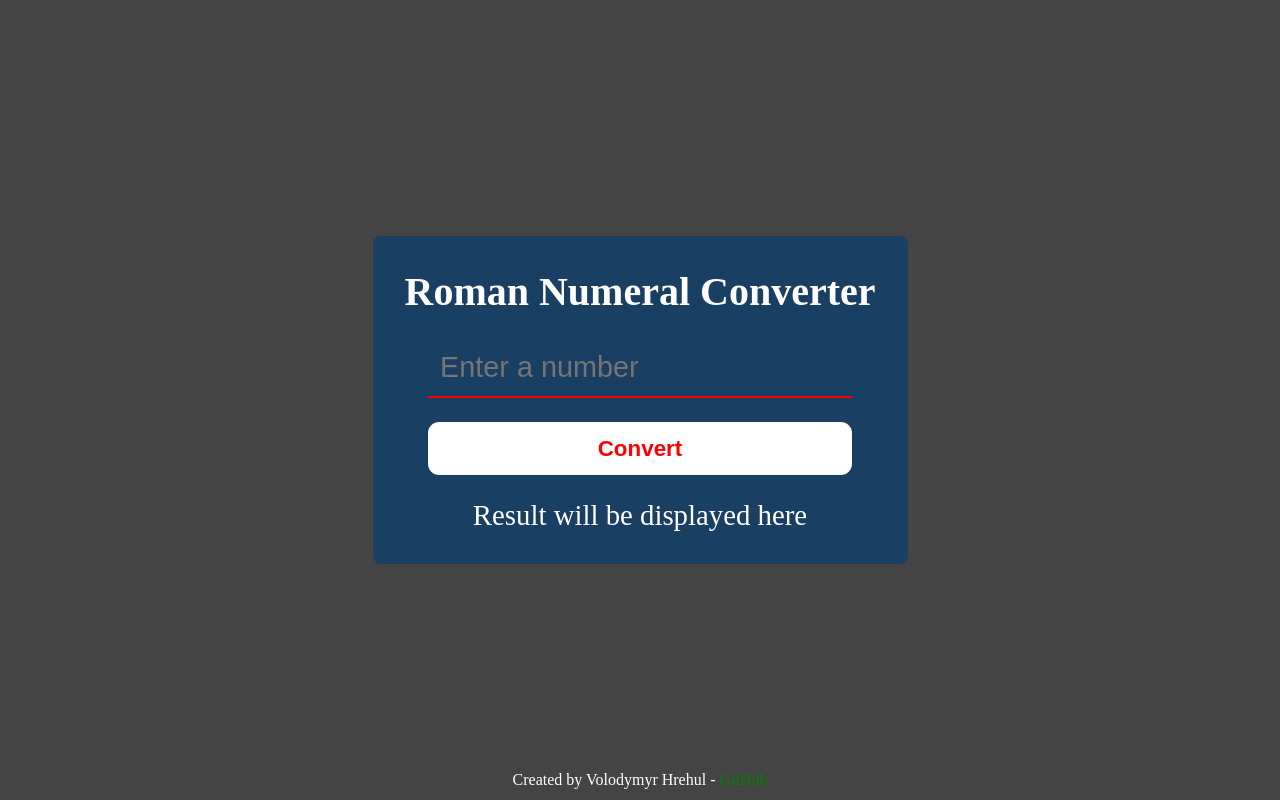
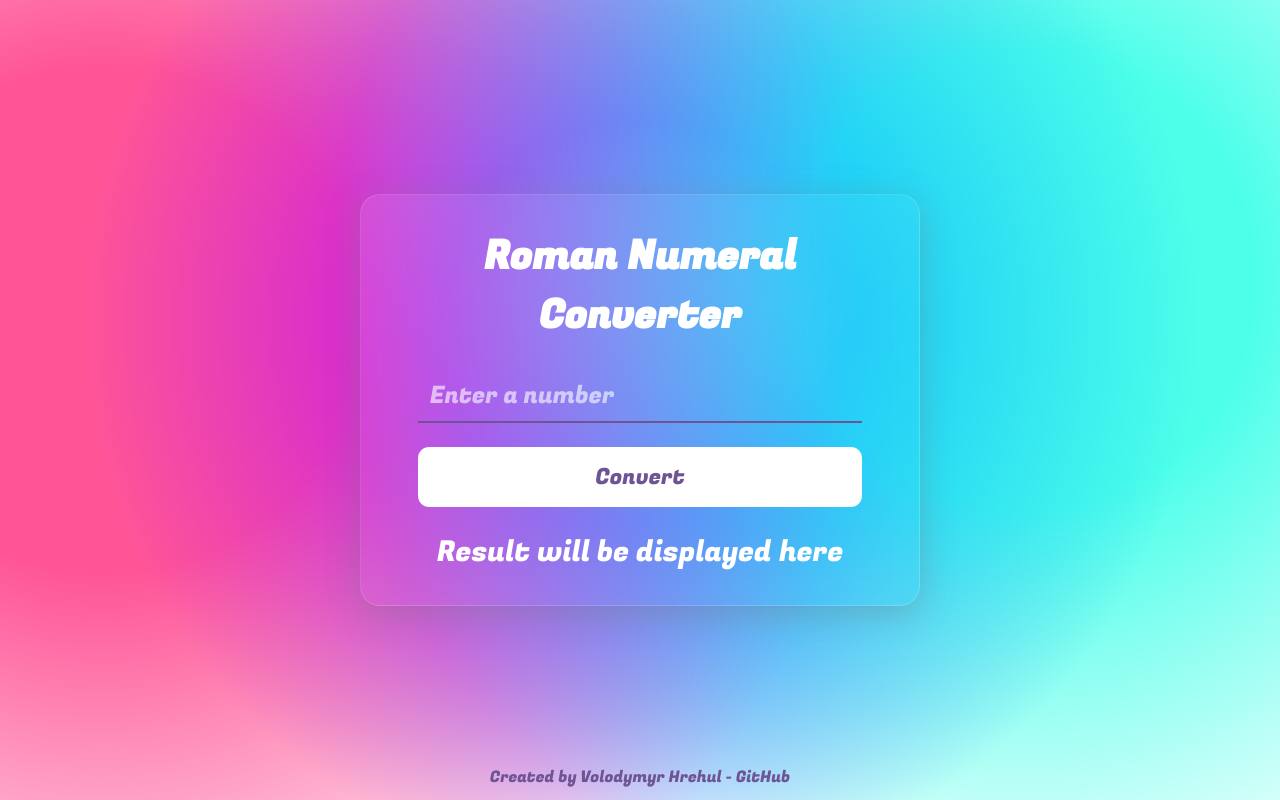
Before and after one commit to Premisterio/Mini-projects, a PHP site: page / in a window 1280 px wide. Run offline with PHP 8.4, Linux system fonts and the light colour scheme.

Commit message:
Completed main design
Changes:
- Finished css design
- Added a @media for smaller screens

```diff
--- a/javaScript/romanNumConv/index.html
+++ b/javaScript/romanNumConv/index.html
@@ -7,33 +7,20 @@
     <link rel="stylesheet" href="styles.css">
 </head>
 <body>
-    <!-- Background ellipses
-    <div class="ellipse one"></div>
-    <div class="ellipse two"></div>
-    <div class="ellipse three"></div> -->
-
-    <!-- Centers the app -->
     <main class="main-container">
 
-        <!-- TODO: add glass effect -->
-        <!-- App -->
-        <div class="container">
+        <div class="container glass">
 
             <h1>Roman Numeral Converter</h1>
             <input type="number" id="input" placeholder="Enter a number">
             <button id="convert-btn">Convert</button>
 
-            <!-- Output -->
             <div class="result-container">
                 <p id="result">Result will be displayed here</p>
             </div>
-
         </div>
 
-
     </main>
-
-    <!-- Footer -->
     <footer>
         <p class="footer-p">
             Created by Volodymyr Hrehul - <a target="_blank" class="footer-a" href="https://github.com/Premisterio">GitHub</a>
--- a/javaScript/romanNumConv/styles.css
+++ b/javaScript/romanNumConv/styles.css
@@ -1,3 +1,10 @@
+/* Font */
+@import url("https://fonts.googleapis.com/css2?family=Fugaz+One&display=swap");
+
+:root {
+  --git-purple: #6e5494;
+}
+
 /* CSS Reset */
 * {
   margin: 0;
@@ -5,47 +12,34 @@
   box-sizing: border-box;
 }
 
+/* Background */
 body {
-  background-color: #444444;
-}
-
-/* Background ellipse elements
-body {
+  font-family: "Fugaz One", sans-serif;
   height: 100vh;
+  width: 100vw;
   display: flex;
   align-items: center;
   justify-content: center;
   overflow: hidden;
   position: relative;
+  background: radial-gradient(
+      circle at 8% 40%,
+      rgba(255, 13, 106, 0.7) 20%,
+      transparent 60%
+    ),
+    radial-gradient(
+      circle at 50% 40%,
+      rgba(5, 0, 255, 0.7) 25%,
+      transparent 70%
+    ),
+    radial-gradient(
+      circle at 80% 35%,
+      rgba(0, 255, 224, 0.7) 20%,
+      transparent 60%
+    );
+  background-size: cover;
+  background-blend-mode: screen;
 }
-
-.ellipse {
-  position: fixed;
-  width: 31.25rem;
-  height: 25.625rem;
-  border-radius: 50%;
-  filter: blur(6.25rem);
-  opacity: 0.7;
-  mix-blend-mode: screen;
-}
-
-.ellipse.one {
-  background: #ff0d6a;
-  top: 30%;
-  left: 5%;
-}
-
-.ellipse.two {
-  background: #0500ff;
-  top: 35%;
-  left: 35%;
-}
-
-.ellipse.three {
-  background: #00ffe0;
-  top: 30%;
-  left: 55%;
-} */
 
 /* Centers app */
 .main-container {
@@ -64,74 +58,119 @@ body {
   justify-content: center;
   padding: 2em;
   max-width: 35rem;
-  background-color: #193f63;
   border-radius: 0.5em;
   gap: 1.5rem;
 }
 
+/* Glass effect */
+.glass {
+  background: linear-gradient(
+    135deg,
+    rgba(255, 255, 255, 0.1),
+    rgba(255, 255, 255, 0)
+  );
+  backdrop-filter: blur(0.7rem);
+  border-radius: 1.25rem;
+  border: 1px solid rgba(255, 255, 255, 0.13);
+  box-shadow: 0 0.5rem 2rem rgba(122, 122, 122, 0.37);
+}
+
+/* Headings */
 h1 {
   text-align: center;
   color: #fff;
   font-size: 2.5rem;
-  width: 100%;
 }
 
+/* Input */
 input {
   padding: 0.75rem;
   width: 90%;
   border: none;
-  border-bottom: 2px solid red;
+  border-bottom: 2px solid var(--git-purple);
   background: transparent;
   color: white;
   outline: none;
-  font-size: 1.8rem;
+  font-size: 1.5rem;
 }
 
+input::placeholder {
+  font-family: "Fugaz One", sans-serif;
+  color: white;
+  opacity: 0.6;
+}
+
+/* Button */
 button {
+  font-family: "Fugaz One", sans-serif;
   padding: 0.85rem;
   width: 90%;
   border-radius: 0.7rem;
   background-color: white;
-  color: red;
+  color: var(--git-purple);
   border: none;
   cursor: pointer;
   font-size: 1.4rem;
-  font-weight: 700;
+  font-weight: 500;
   text-align: center;
+  transition: transform 0.4s;
 }
 
+button:hover {
+  transform: scale(1.02);
+  background-color: var(--git-purple);
+  color: white;
+}
+
+button:active {
+  background-color: var(--git-purple);
+  color: white;
+  transform: scale(0.999);
+  transition: transform 0.1s;
+}
+
+/* Output text */
 #result {
   color: #fff;
   font-size: 1.8rem;
 }
 
-/* Hide element */
+/* Hidden element */
 .hidden {
   display: none;
 }
 
-/* TO DO FINISH FOOTER */
 /* Footer */
 footer {
   padding: 0.7rem 0;
-  background-color: transparent;
-  color: white;
+  color: #6e5494;
   text-align: center;
   position: fixed;
   bottom: 0;
   width: 100%;
 }
 
+/* Footer links */
 .footer-a {
   text-decoration: none;
-  color: green;
+  color: var(--git-purple);
   cursor: pointer;
 }
 
 .footer-a:hover {
-  color: yellow;
+  color: hsl(0, 100%, 50%);
 }
 
 .footer-a:active {
-  color: red;
+  color: hsl(0, 100%, 40%);
 }
+
+/* Darker glass effect on small screens */
+@media (max-width: 500px) {
+  .glass {
+    background: linear-gradient(135deg, rgba(0, 0, 0, 0.4), rgba(0, 0, 0, 0.3));
+    backdrop-filter: blur(1rem);
+    border: 1px solid rgba(255, 255, 255, 0.1);
+    box-shadow: 0 0.5rem 2rem rgba(0, 0, 0, 0.5);
+  }
+}
```
